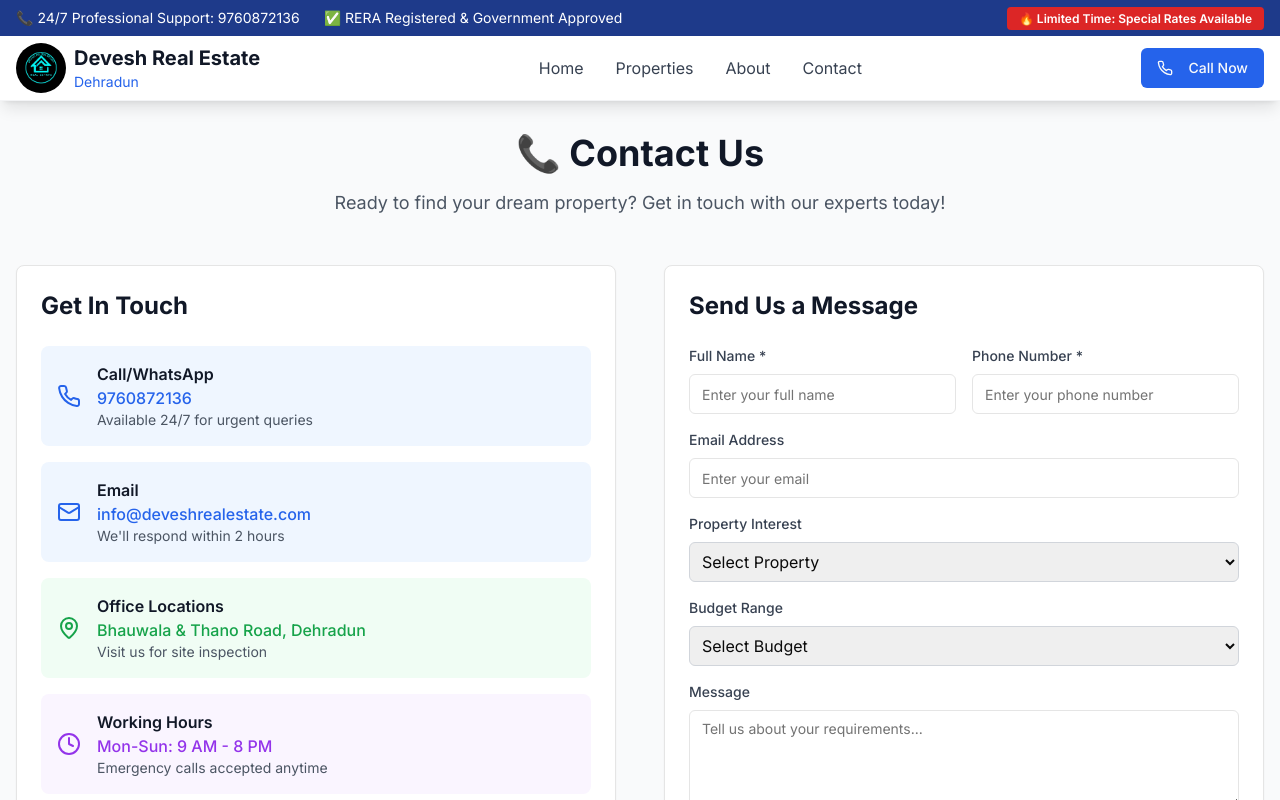
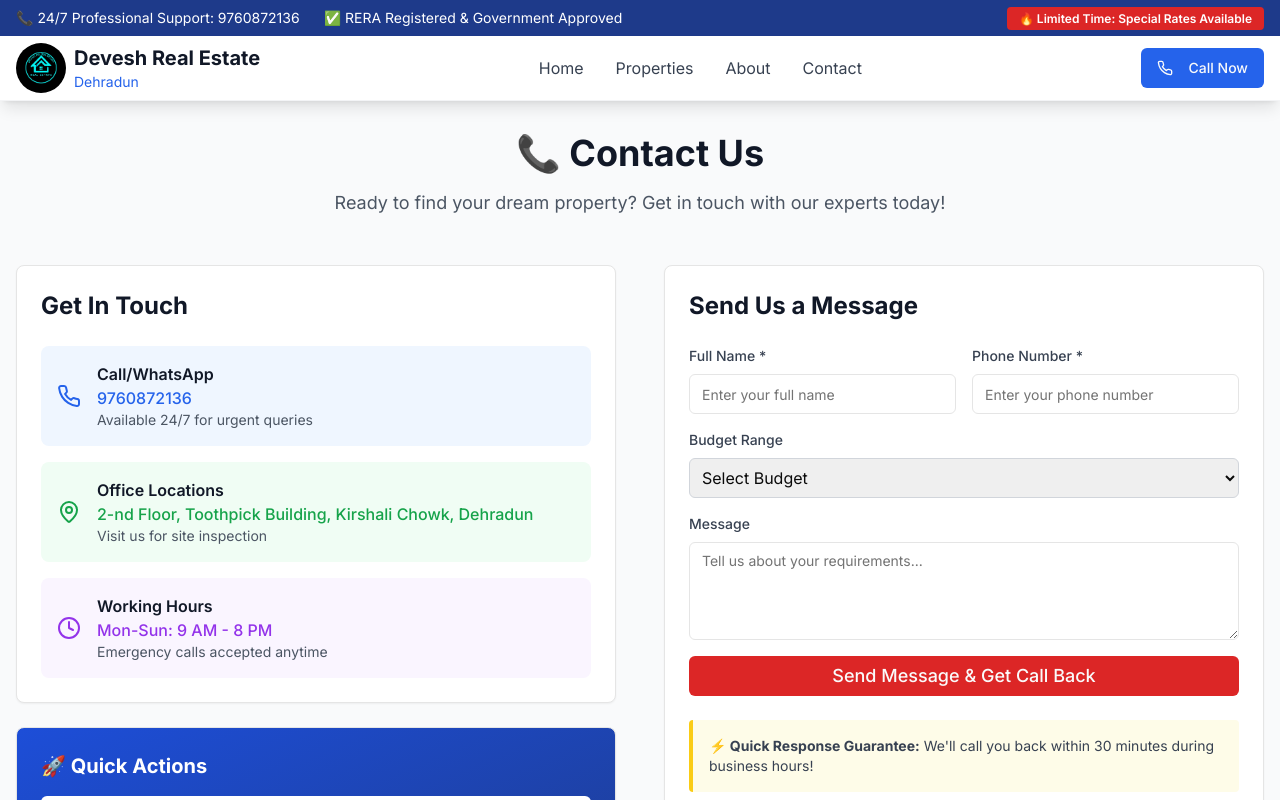
Before and after one commit to H-S-RATHI/devesh-real-estate-dehradun, a Next.js app: page /contact in a window 1280 px wide. Shown: the top 800 px of the page. Built offline with nearby package versions, Linux system fonts and the light colour scheme; no server answers.

Commit message:
refactor(contact): remove email contact option and property interest field
Simplify contact page by removing email contact information and streamline contact form by removing email and property interest fields. Update office location address for accuracy.

```diff
--- a/app/contact/page.tsx
+++ b/app/contact/page.tsx
@@ -31,20 +31,11 @@ export default function ContactPage() {
                     </div>
                   </div>
 
-                  <div className="flex items-center space-x-4 p-4 bg-blue-50 rounded-lg">
-                    <Mail className="w-6 h-6 text-blue-600" />
-                    <div>
-                      <p className="font-semibold text-gray-900">Email</p>
-                      <p className="text-blue-600 font-medium">info@deveshrealestate.com</p>
-                      <p className="text-sm text-gray-600">We'll respond within 2 hours</p>
-                    </div>
-                  </div>
-
                   <div className="flex items-center space-x-4 p-4 bg-green-50 rounded-lg">
                     <MapPin className="w-6 h-6 text-green-600" />
                     <div>
                       <p className="font-semibold text-gray-900">Office Locations</p>
-                      <p className="text-green-600 font-medium">Bhauwala & Thano Road, Dehradun</p>
+                      <p className="text-green-600 font-medium">2-nd Floor, Toothpick Building, Kirshali Chowk, Dehradun</p>
                       <p className="text-sm text-gray-600">Visit us for site inspection</p>
                     </div>
                   </div>
--- a/components/contact-form-tracked.tsx
+++ b/components/contact-form-tracked.tsx
@@ -17,8 +17,6 @@ export function ContactFormTracked() {
   const [formData, setFormData] = useState({
     name: "",
     phone: "",
-    email: "",
-    property: "",
     budget: "",
     message: "",
   })
@@ -41,15 +39,13 @@ export function ContactFormTracked() {
 
     try {
       // Track lead generation
-      trackLead(formData.property || "General Inquiry");
+      trackLead("General Inquiry");
       trackContact();
 
       // Send email using EmailJS
       const templateParams = {
         from_name: formData.name,
-        from_email: formData.email,
         phone: formData.phone,
-        property: formData.property,
         budget: formData.budget,
         message: formData.message,
       };
@@ -67,8 +63,6 @@ export function ContactFormTracked() {
       setFormData({
         name: "",
         phone: "",
-        email: "",
-        property: "",
         budget: "",
         message: "",
       });
@@ -113,34 +107,6 @@ export function ContactFormTracked() {
       </div>
 
       <div>
-        <label className="block text-sm font-medium text-gray-700 mb-2">Email Address</label>
-        <Input
-          type="email"
-          name="email"
-          value={formData.email}
-          onChange={handleChange}
-          placeholder="Enter your email"
-        />
-      </div>
-
-      <div>
-        <label className="block text-sm font-medium text-gray-700 mb-2">Property Interest</label>
-        <select
-          name="property"
-          value={formData.property}
-          onChange={handleChange}
-          className="w-full p-2 border border-gray-300 rounded-md"
-        >
-          <option value="">Select Property</option>
-          <option value="Bhauwala Plots">Bhauwala Residential Plots</option>
-          <option value="Thano Road Plots">Thano Road Plots</option>
-          <option value="Commercial Properties">Commercial Properties</option>
-          <option value="Investment Consultation">Investment Consultation</option>
-          <option value="Other">Other</option>
-        </select>
-      </div>
-
-      <div>
         <label className="block text-sm font-medium text-gray-700 mb-2">Budget Range</label>
         <select
           name="budget"
```
